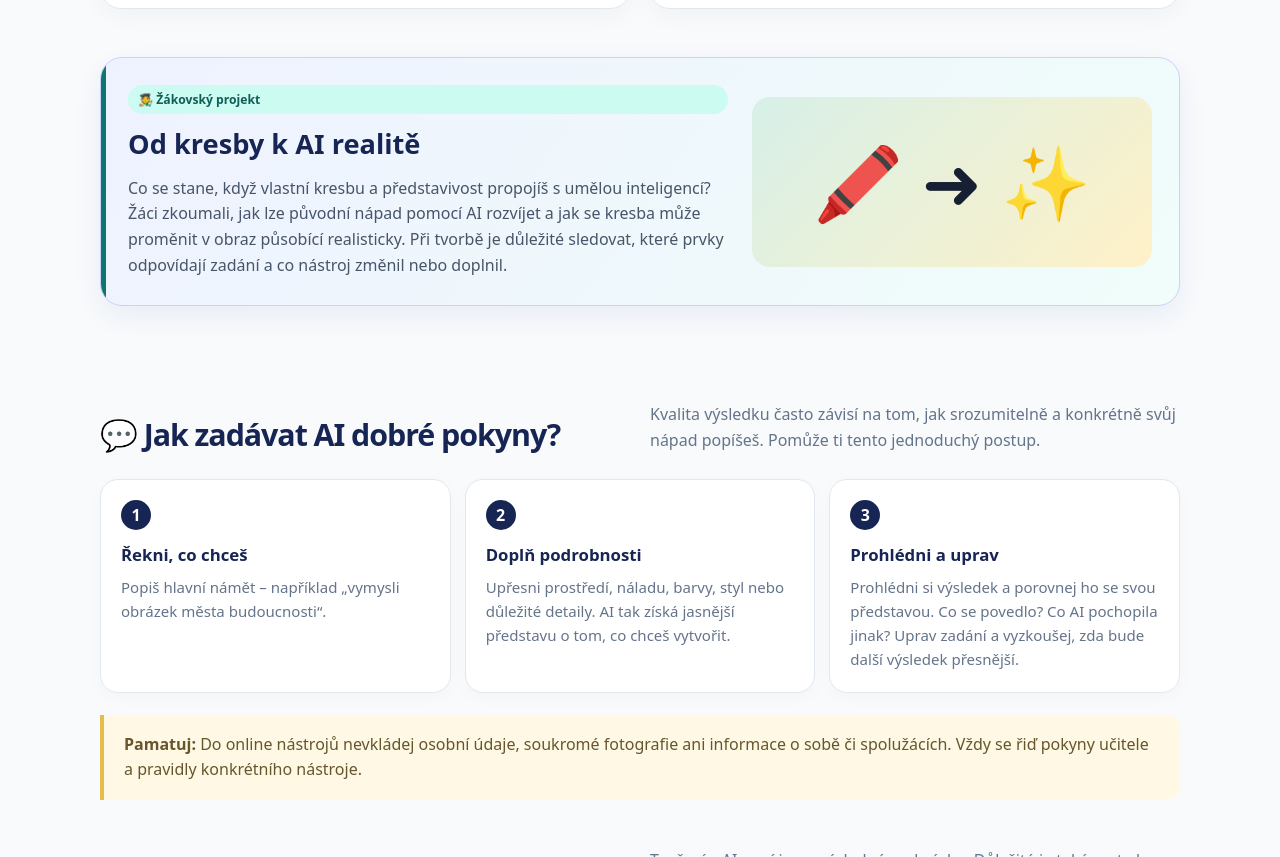
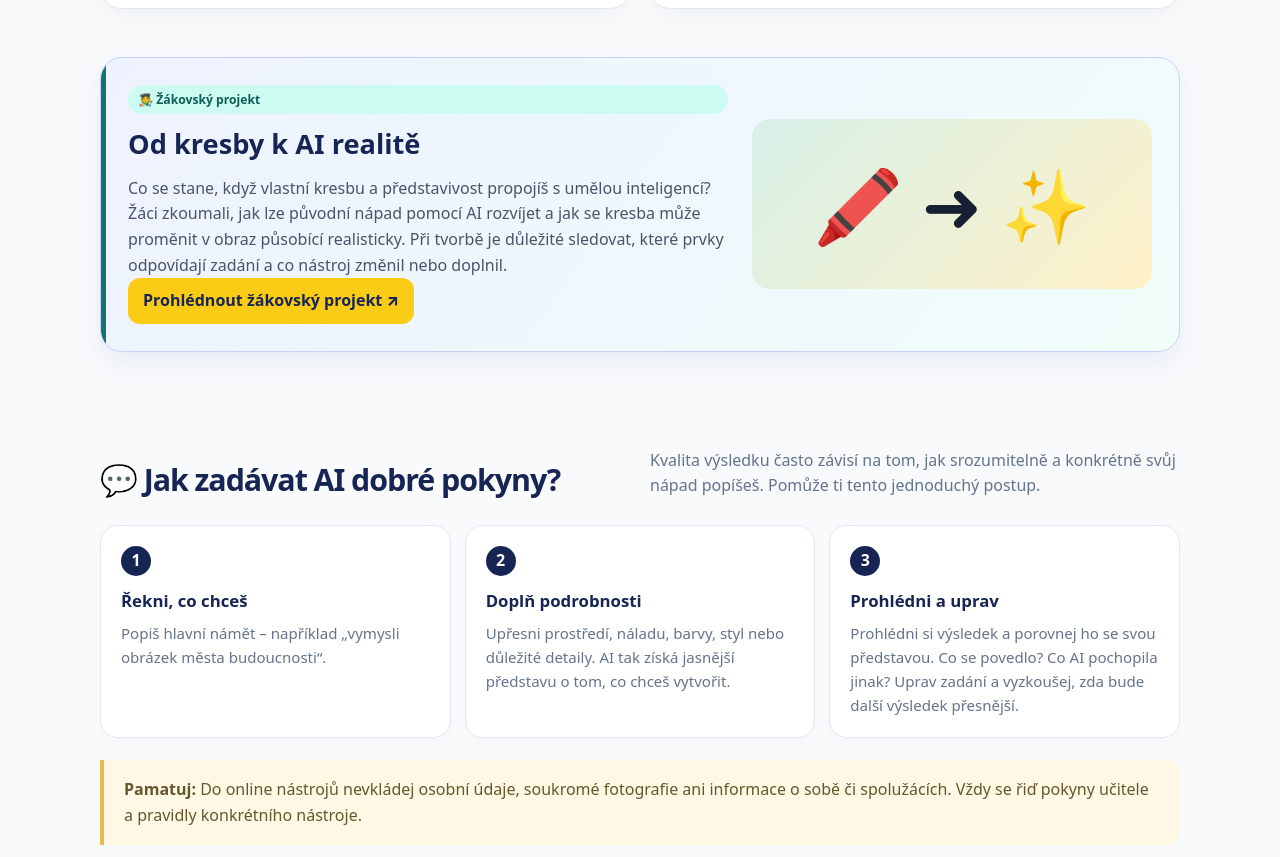
Before and after one commit to zspastelka/ai-na-pastelce, a plain HTML site: page tvor-s-ai.html in a window 1280 px wide. Shown: the part 1131-1988 px from the top of the page. Drawn offline with Linux system fonts and the light colour scheme.

Commit message:
Add link to student project

```diff
--- a/tvor-s-ai.html
+++ b/tvor-s-ai.html
@@ -32,7 +32,8 @@
       </div>
     </div></section>
 
-    <section style="padding-top:0"><div class="wrap"><div class="feature"><div><div class="tag">🧑‍🎨 Žákovský projekt</div><h2>Od kresby k AI realitě</h2><p>Co se stane, když vlastní kresbu a představivost propojíš s umělou inteligencí? Žáci zkoumali, jak lze původní nápad pomocí AI rozvíjet a jak se kresba může proměnit v obraz působící realisticky. Při tvorbě je důležité sledovat, které prvky odpovídají zadání a co nástroj změnil nebo doplnil.</p></div><div class="feature-art" aria-hidden="true">🖍️ ➜ ✨</div></div></div></section>
+    <section style="padding-top:0"><div class="wrap"><div class="feature"><div><div class="tag">🧑‍🎨 Žákovský projekt</div><h2>Od kresby k AI realitě</h2><p>Co se stane, když vlastní kresbu a představivost propojíš s umělou inteligencí? Žáci zkoumali, jak lze původní nápad pomocí AI rozvíjet a jak se kresba může proměnit v obraz působící realisticky. Při tvorbě je důležité sledovat, které prvky odpovídají zadání a co nástroj změnil nebo doplnil.</p>
+          <a class="link" href="https://zspastelka.github.io/Od-kresby-k-AI-realit-/" target="_blank" rel="noopener noreferrer">Prohlédnout žákovský projekt ↗</a></div><div class="feature-art" aria-hidden="true">🖍️ ➜ ✨</div></div></div></section>
 
     <section><div class="wrap"><div class="section-head"><h2>💬 Jak zadávat AI dobré pokyny?</h2><p>Kvalita výsledku často závisí na tom, jak srozumitelně a konkrétně svůj nápad popíšeš. Pomůže ti tento jednoduchý postup.</p></div><div class="steps">
       <article class="step"><div class="num">1</div><h3>Řekni, co chceš</h3><p>Popiš hlavní námět – například „vymysli obrázek města budoucnosti“.</p></article>
```
